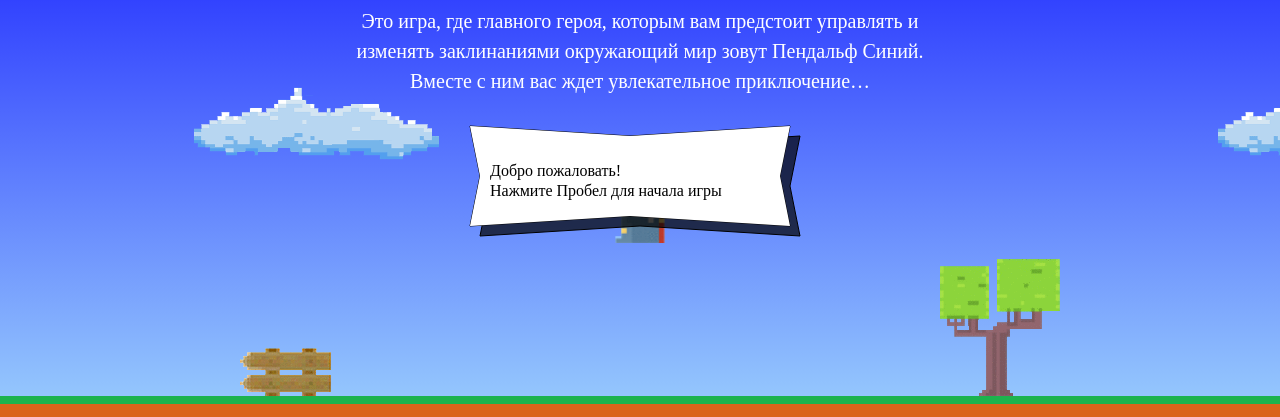
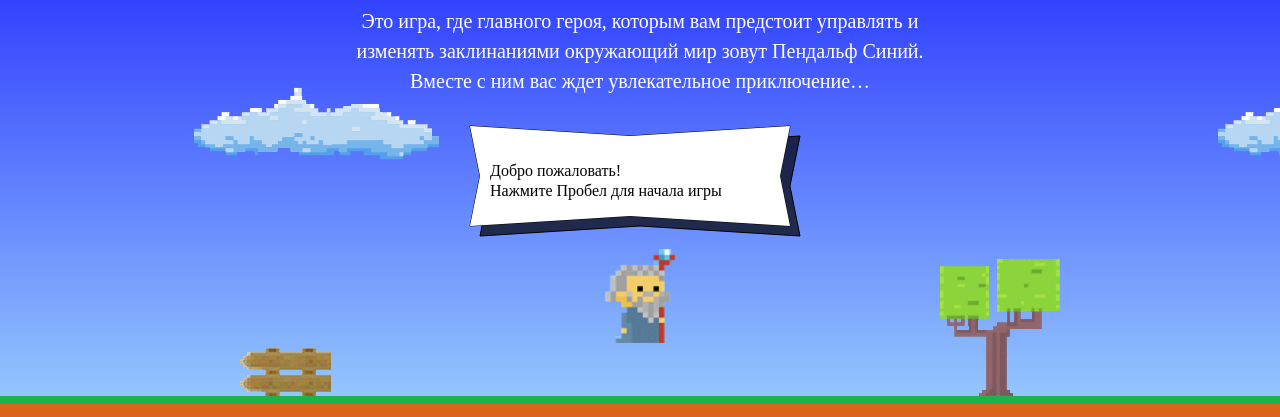
Before and after one commit to beast1/287231-code-and-magick, a website: page index.html in a window 1280 px wide. Shown: the part 203-620 px from the top of the page. Drawn offline with Linux system fonts and the light colour scheme; a web font is replaced by a local one.

Commit message:
Task 1 Update 2

```diff
--- a/index.html
+++ b/index.html
@@ -173,13 +173,13 @@
   var fireballSize = 22;
   var wizardSpeed = 3;
   var wizardWidth = 70;
+  var WIZARD_WIDTH_SCALE = 1.337;
 
   var getFireballSpeed = function(left) {
     return left ? 5 : 2;
   };
 
   var getWizardHeight = function() {
-    var WIZARD_WIDTH_SCALE = 1.337;
     return WIZARD_WIDTH_SCALE * wizardWidth;
   };
 
@@ -188,7 +188,7 @@
   };
 
   var getWizardY = function(height) {
-    return height / 3 - getWizardHeight() / 2;
+    return height * 2 / 3 - getWizardHeight() / 2;
   };
 </script>
 <script src="js/game.js"></script>
```
